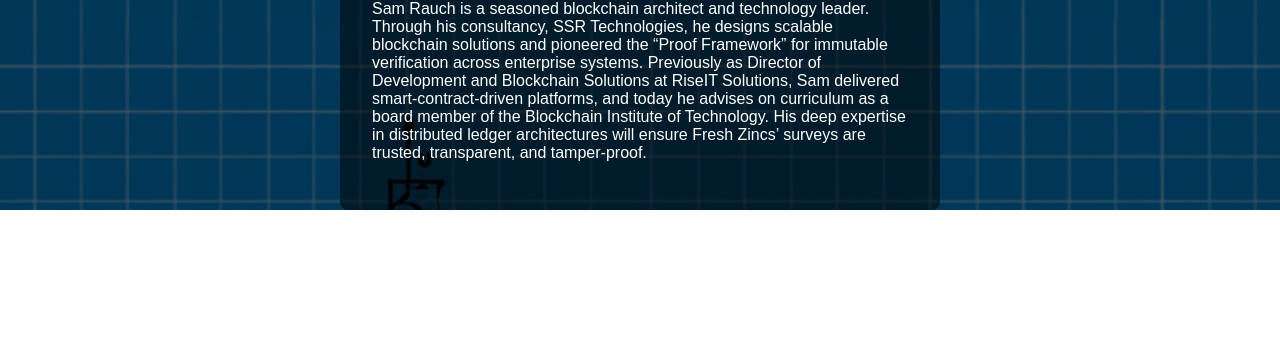
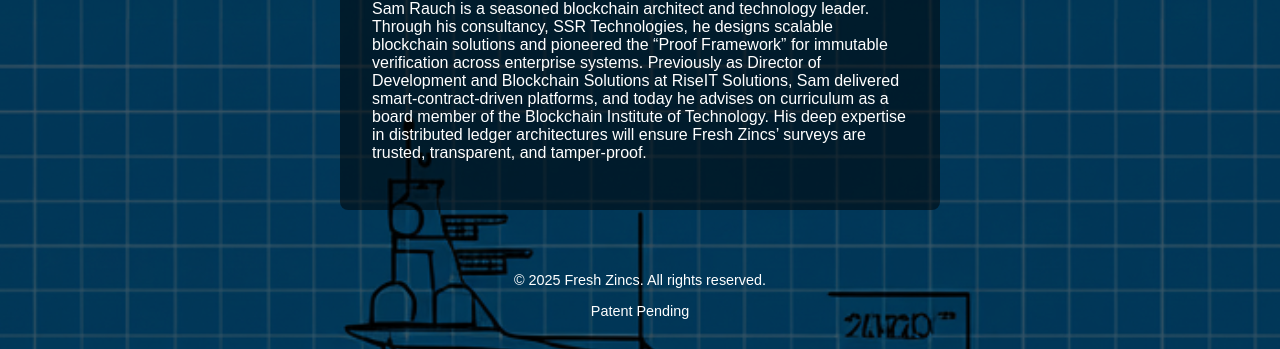
Before and after one commit to jrauch18/freshzincs, a website: page public/about.html in a window 1280 px wide. Shown: the part 781-1130 px from the top of the page. Before the commit the page ends 991 px from the top, so only its background shows below. Drawn offline with Linux system fonts and the light colour scheme.

Commit message:
style updates for footer

```diff
--- a/public/styles.css
+++ b/public/styles.css
@@ -93,6 +93,9 @@
   color: #fff;
   font-size: 0.9rem;
   z-index: 1;
+  margin-top: auto;
+  position: static;
+  padding: 1rem 0;
 }
 
 .headshot {
```
